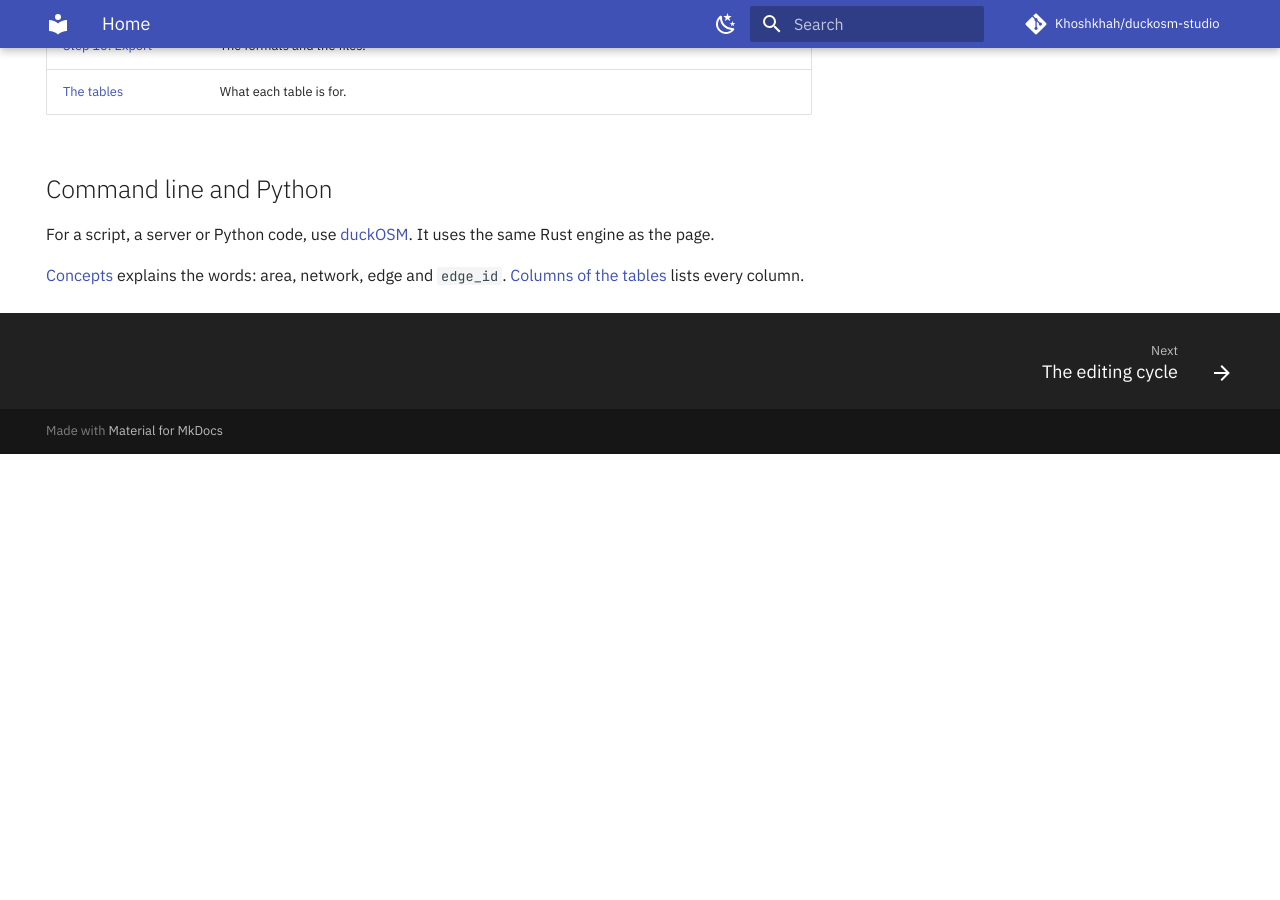
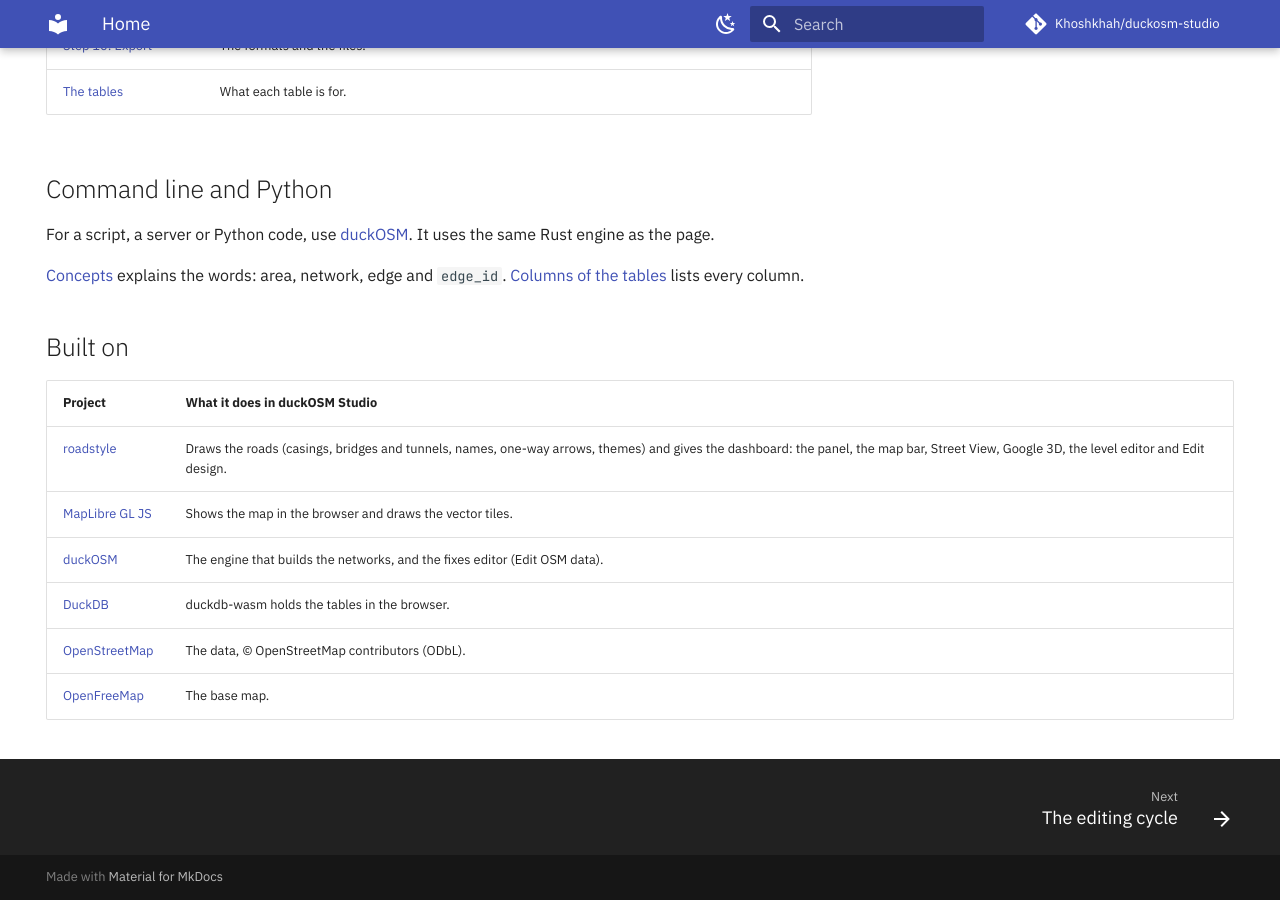
Before and after one commit to Khoshkhah/duckosm-rust, an MkDocs documentation site: the page built from docs/index.md, in a window 1280 px wide and 900 px high, scrolled down 2481 px. Built offline with MkDocs 1.6.1 and Material for MkDocs 9.7.7, drawn with Linux system fonts in a browser that asks for light colours; comment, search, counter and statistics services are not loaded; before the commit the page ends 2935 px from its top, so only the background shows below that.

Commit message:
README and manual: a Built on section that credits roadstyle, MapLibre GL JS, duckOSM, DuckDB, OpenStreetMap and OpenFreeMap
Co-Authored-By: Claude Opus 5.5 <noreply@anthropic.com>

```diff
--- a/docs/index.md
+++ b/docs/index.md
@@ -57,3 +57,14 @@ You choose an area on a map. The portal builds the driving, walking and cycling
 For a script, a server or Python code, use [duckOSM](cli.md). It uses the same Rust engine as the page.
 
 [Concepts](concepts.md) explains the words: area, network, edge and `edge_id`. [Columns of the tables](output-tables.md) lists every column.
+
+## Built on
+
+| Project | What it does in duckOSM Studio |
+|---|---|
+| [roadstyle](https://github.com/Khoshkhah/roadstyle) | Draws the roads (casings, bridges and tunnels, names, one-way arrows, themes) and gives the dashboard: the panel, the map bar, Street View, Google 3D, the level editor and Edit design. |
+| [MapLibre GL JS](https://maplibre.org/) | Shows the map in the browser and draws the vector tiles. |
+| [duckOSM](https://github.com/Khoshkhah/duckOSM) | The engine that builds the networks, and the fixes editor (Edit OSM data). |
+| [DuckDB](https://duckdb.org/) | duckdb-wasm holds the tables in the browser. |
+| [OpenStreetMap](https://www.openstreetmap.org/copyright) | The data, © OpenStreetMap contributors (ODbL). |
+| [OpenFreeMap](https://openfreemap.org/) | The base map. |
```
Also changed, not shown: README.md (+8 -0 lines).
